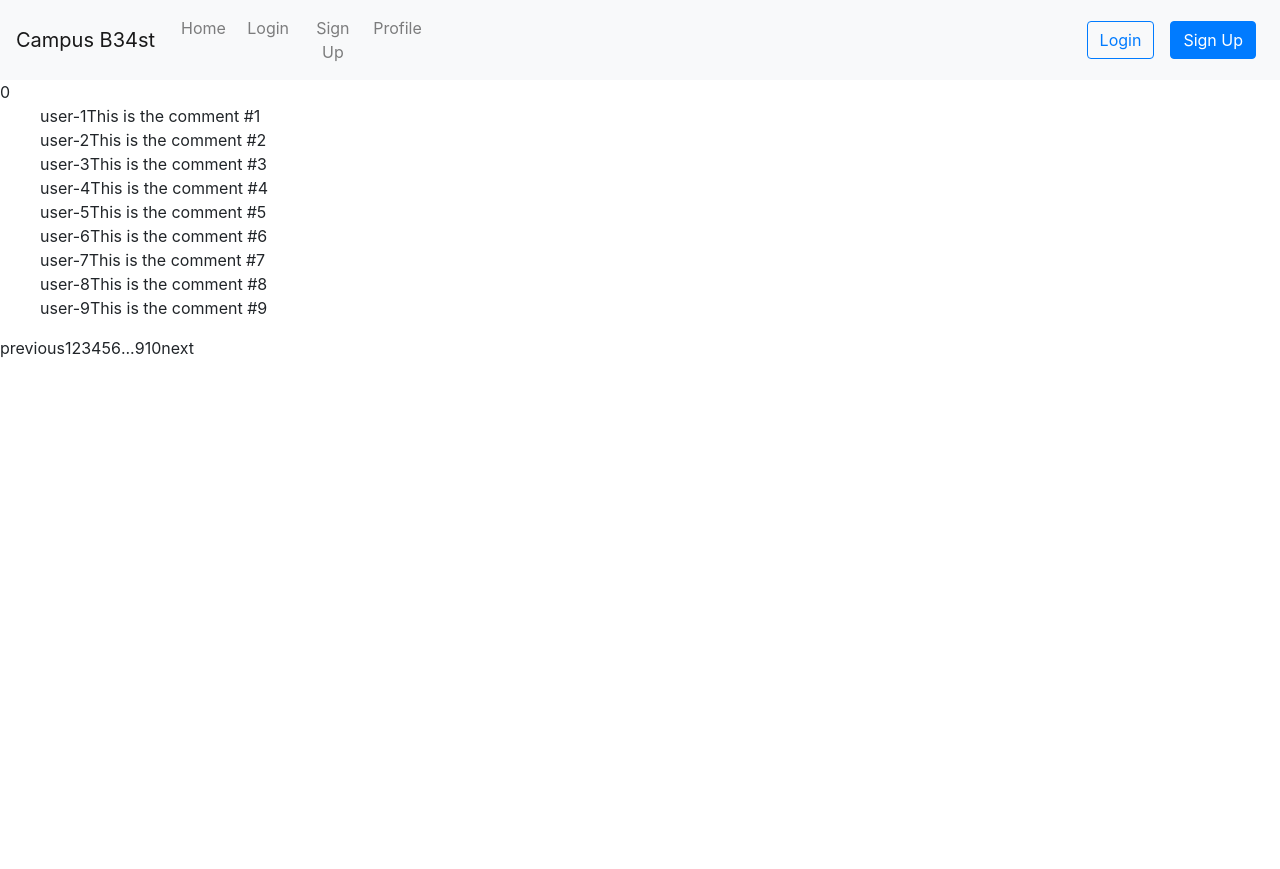
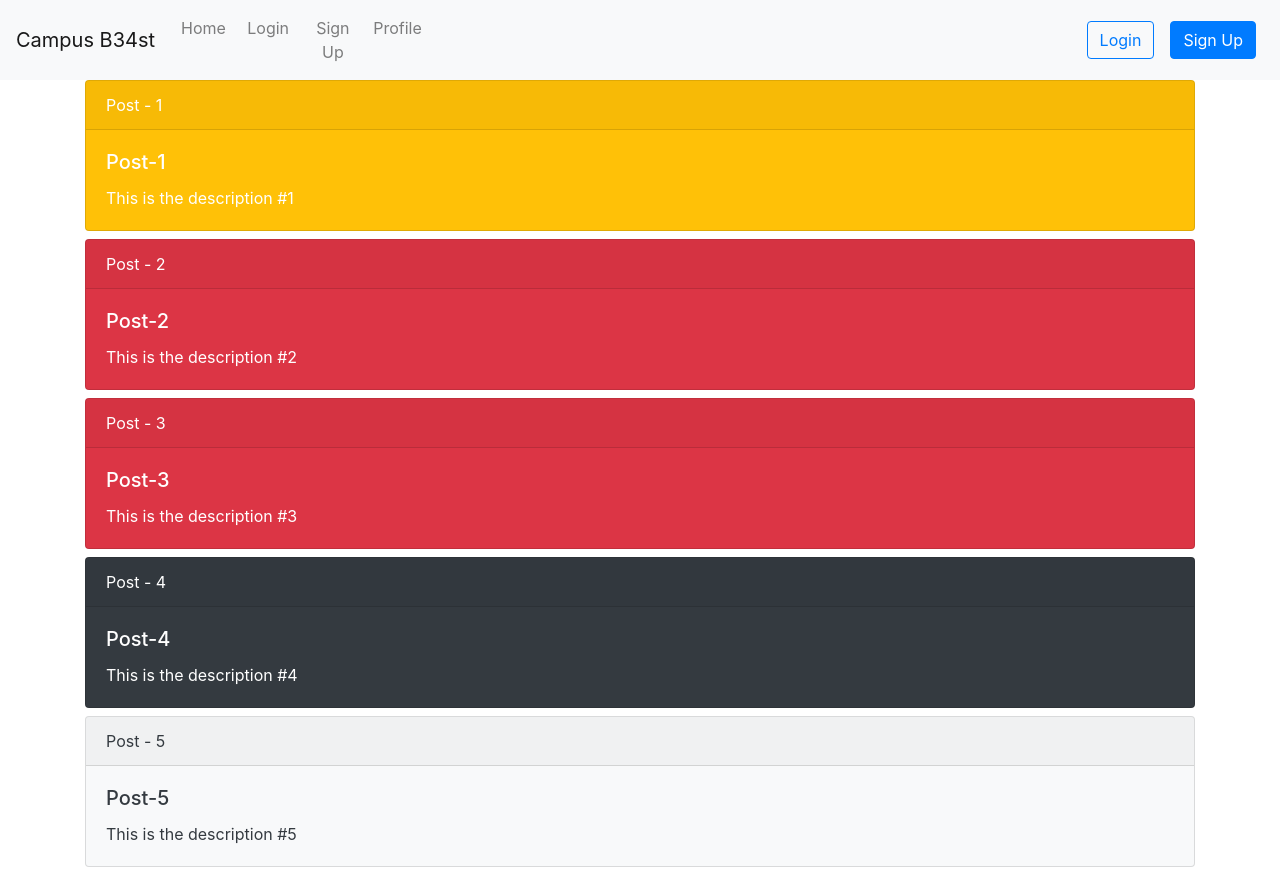
Before and after one commit to i-rebel-aj/CampB3Ast, a React (Create React App) app in the folder frontend/: page /post/see in a window 1280 px wide. Shown: the top 869 px of the page. Before the commit the page ends 800 px from the top, so only its background shows below. Built offline with nearby package versions, Linux system fonts and the light colour scheme; what react-bootstrap-table2-filter would draw is missing.

Commit message:
post-item-ui-enhancement

```diff
--- a/frontend/src/views/see-post/index.js
+++ b/frontend/src/views/see-post/index.js
@@ -1,34 +1,61 @@
 import React, { Component } from "react";
 import ReactPaginate from "react-paginate";
+import { Card, Button, Container } from "react-bootstrap";
 var util = require("util");
 
 var dataArr = [];
+const variants = [
+  "Primary",
+  "Secondary",
+  "Success",
+  "Danger",
+  "Warning",
+  "Info",
+  "Light",
+  "Dark",
+];
 
 for (var i = 0; i < 200; i++) {
   dataArr.push({
-    name: util.format("user-%s", i),
-    description: util.format("This is the comment #%d", i),
+    name: util.format("Post-%s", i),
+    description: util.format("This is the description #%d", i),
   });
 }
 
 const CommentList = (props) => {
   let commentNodes = props.data.map(function (item, index) {
-    if (index > props.offset && index < props.offset + 10)
+    let variant = variants[Math.floor(Math.random() * variants.length)];
+    if (index > props.offset && index <= props.offset + 10)
       return (
-        <div key={index}>
-          {item.name}
-          {item.description}
+        <div>
+          <Card
+            bg={variant.toLowerCase()}
+            key={index}
+            text={variant.toLowerCase() === "light" ? "dark" : "white"}
+            style={{ width: "100%", alignSelf: "center" }}
+            className="mb-2"
+          >
+            <Card.Header>Post - {index}</Card.Header>
+            <Card.Body>
+              <Card.Title>{item.name}</Card.Title>
+              <Card.Text>{item.description}</Card.Text>
+            </Card.Body>
+          </Card>
         </div>
       );
+    else return null;
   });
 
   return (
-    <div>
-      <div>{props.offset}</div>
-      <div>
-        <ul>{commentNodes}</ul>
-      </div>
-    </div>
+    <Container
+      style={{
+        justifyContent: "center",
+        alignItems: "center",
+        flex: "column",
+      }}
+    >
+      {commentNodes}
+    </Container>
   );
 };
 
@@ -63,7 +90,11 @@ class SeePost extends Component {
   render() {
     return (
       <div className="commentBox">
-        <CommentList data={this.state.data} offset={this.state.offset} />
+        <CommentList
+          data={this.state.data}
+          offset={this.state.offset}
+          style={{}}
+        />
         <ReactPaginate
           previousLabel={"previous"}
           nextLabel={"next"}
```
Also changed, not shown: frontend/src/components/post-card/index.js (added).
